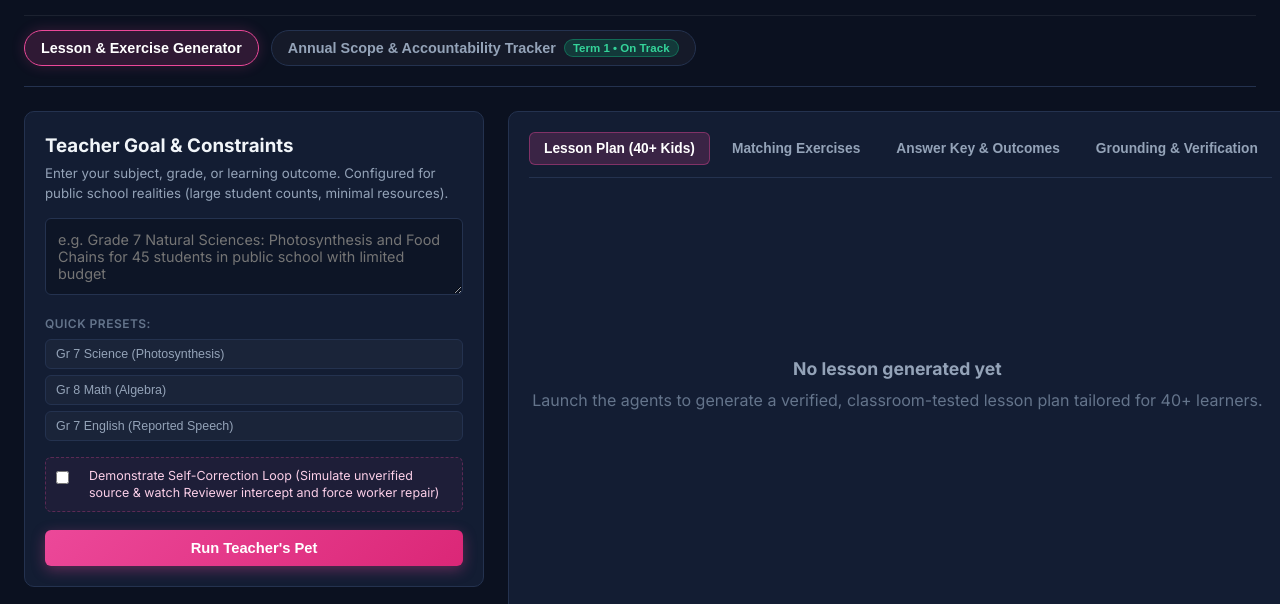
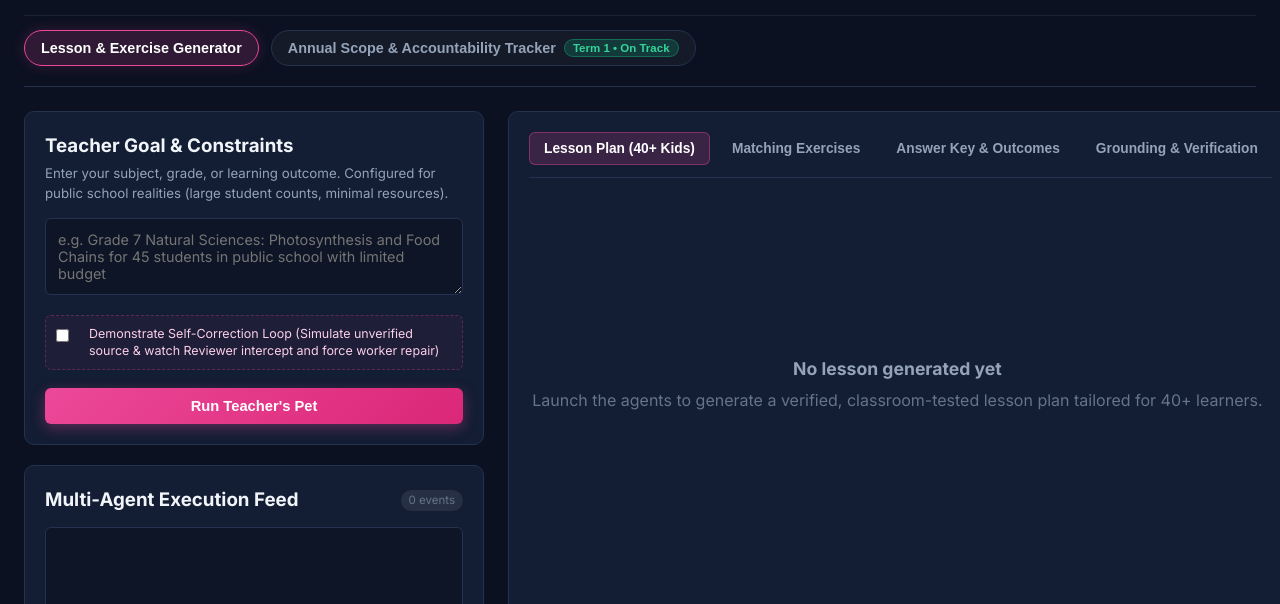
Before and after one commit to Tsholi-Belle/Teachers-Pet, a plain HTML site: page static/index.html in a window 1280 px wide. Shown: the part 160-764 px from the top of the page. Drawn offline with Linux system fonts and the light colour scheme; no server answers.

Commit message:
Remove quick presets from UI

```diff
--- a/static/index.html
+++ b/static/index.html
@@ -53,12 +53,6 @@
             <textarea id="goalInput" rows="3" placeholder="e.g. Grade 7 Natural Sciences: Photosynthesis and Food Chains for 45 students in public school with limited budget"></textarea>
           </div>
 
-          <div class="quick-presets">
-            <span class="preset-label">Quick Presets:</span>
-            <button class="preset-btn" data-goal="Grade 7 Natural Sciences: Photosynthesis & Food Chains for 45 learners in a 45-minute class">Gr 7 Science (Photosynthesis)</button>
-            <button class="preset-btn" data-goal="Grade 8 Mathematics: Algebraic Expressions & Combining Like Terms for 48 students">Gr 8 Math (Algebra)</button>
-            <button class="preset-btn" data-goal="Grade 7 English FAL: Direct and Reported (Indirect) Speech for 42 students">Gr 7 English (Reported Speech)</button>
-          </div>
 
           <div class="control-toggles">
             <label class="toggle-container">
```
